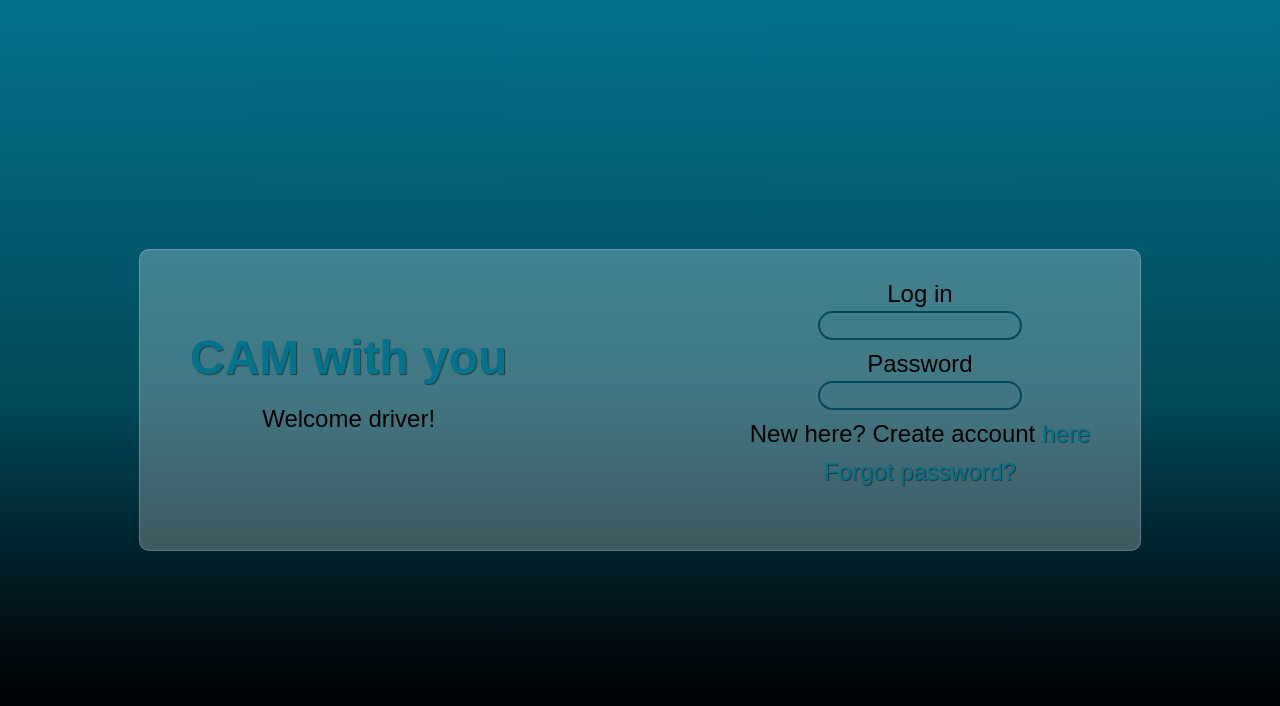
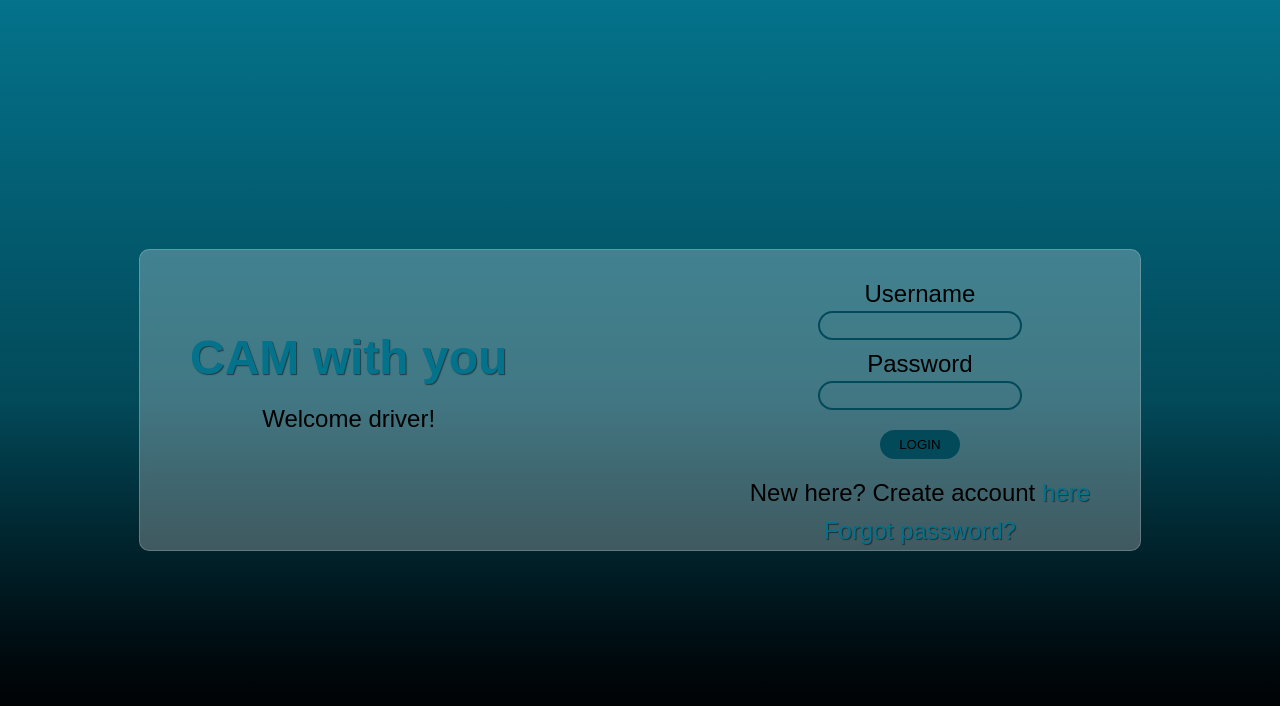
Before and after one commit to claudio98marcio/login-project, a plain HTML site: page index.html in a window 1280 px wide. Drawn offline with nearby package versions, Linux system fonts and the light colour scheme.

Commit message:
Finally ending
Finishing the exercice

```diff
--- a/index.html
+++ b/index.html
@@ -18,10 +18,12 @@
                 </div>
                 <div id="formulary">
                     <form action="login.php" method="post">
-                        <p>Log in</p>
+                        <p>Username</p>
                         <input type="text" maxlength="14" required>
                         <p>Password</p>
                         <input type="password" maxlength="14" required><br>
+
+                        <input type="submit" value="LOGIN" class="button">
 
                         <p>New here? Create account <a href="./new-account.html" rel="create" target="_self">here</a></p>
 
--- a/style/s001.css
+++ b/style/s001.css
@@ -80,3 +80,17 @@ div > form > p > a{
     text-decoration: none;
     text-shadow: 1px 1px 1px rgba(0, 0, 0, 0.5);
 }
+
+.button{
+    margin: 20px 0 10px 0;
+    width: 80px;
+    height: 29px;
+
+    background-color: var(--fst-color);
+    border: 0;
+}
+
+.button:hover{
+    background-color: var(--snd-color);
+    border: 2px solid var(--base-color);
+}
```
